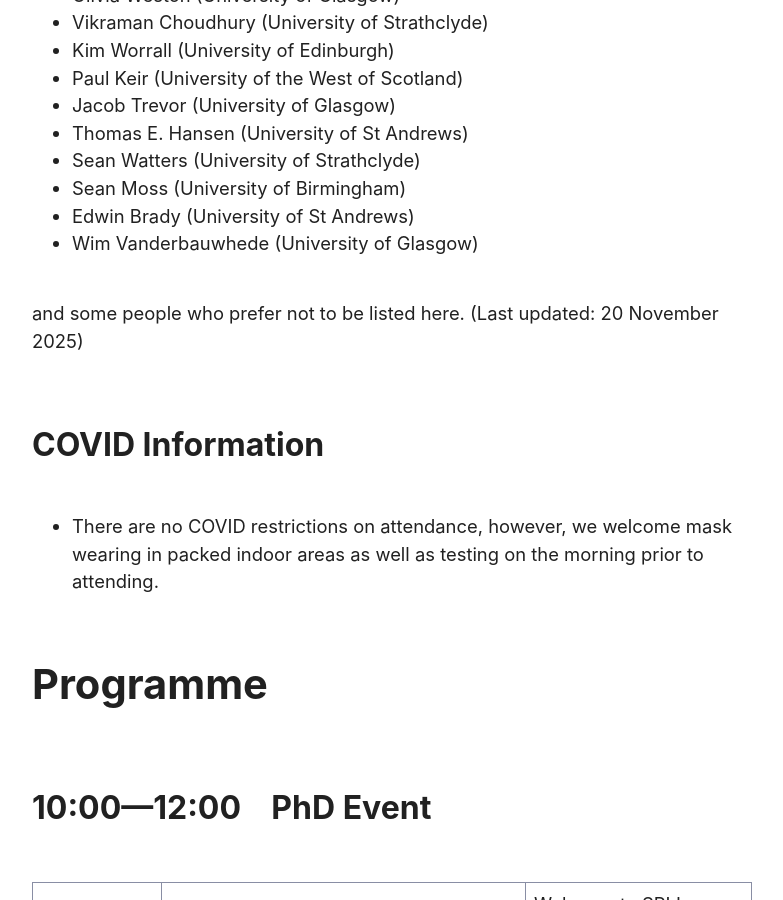
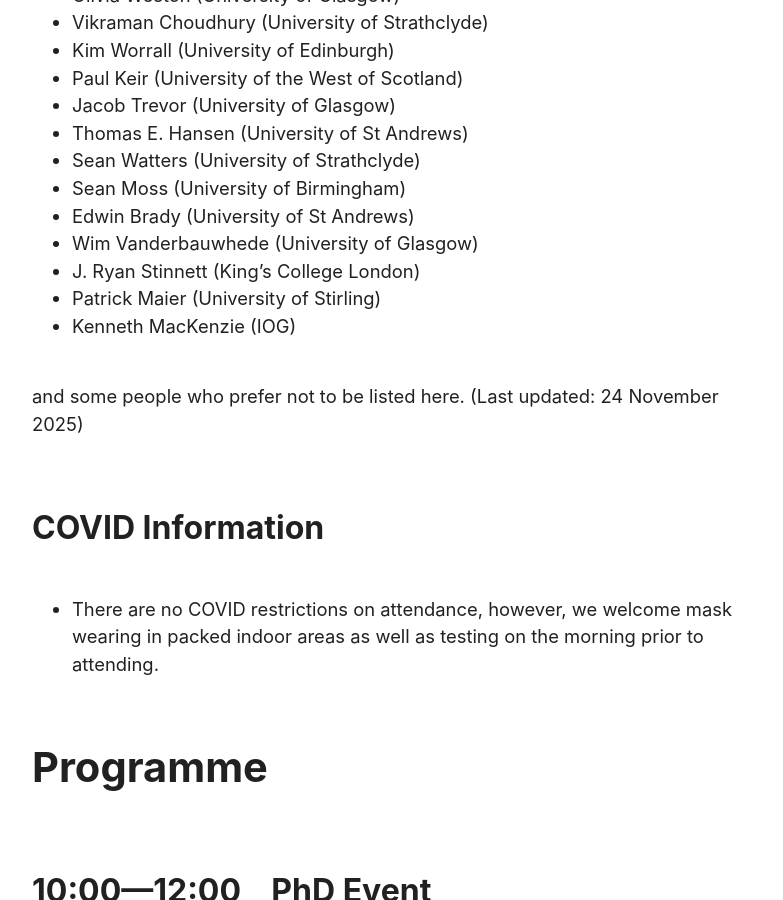
Before and after one commit to scottish-pl-institute/spls, a Jekyll site: the page built from meetings/2025/december/index.md, in a window 1280 px wide and 900 px high, scrolled down 3388 px. Shown: the whole window, without its empty margins (248-1031 px from the left). Built offline with Jekyll 4.4.1, drawn with Linux system fonts in a browser that asks for light colours; our own code applies the rules of GitHub Pages for plain Markdown files; a script that is not in the unit is left out.

Commit message:
[ Dec 2025 ] update list of participants

```diff
--- a/meetings/2025/december/index.md
+++ b/meetings/2025/december/index.md
@@ -117,8 +117,11 @@
 * Sean Moss (University of Birmingham)
 * Edwin Brady (University of St Andrews)
 * Wim Vanderbauwhede (University of Glasgow)
+* J. Ryan Stinnett (King's College London)
+* Patrick Maier (University of Stirling)
+* Kenneth MacKenzie (IOG)
 
-and some people who prefer not to be listed here. (Last updated: 20 November 2025)
+and some people who prefer not to be listed here. (Last updated: 24 November 2025)
 
 ### COVID Information
 
```
